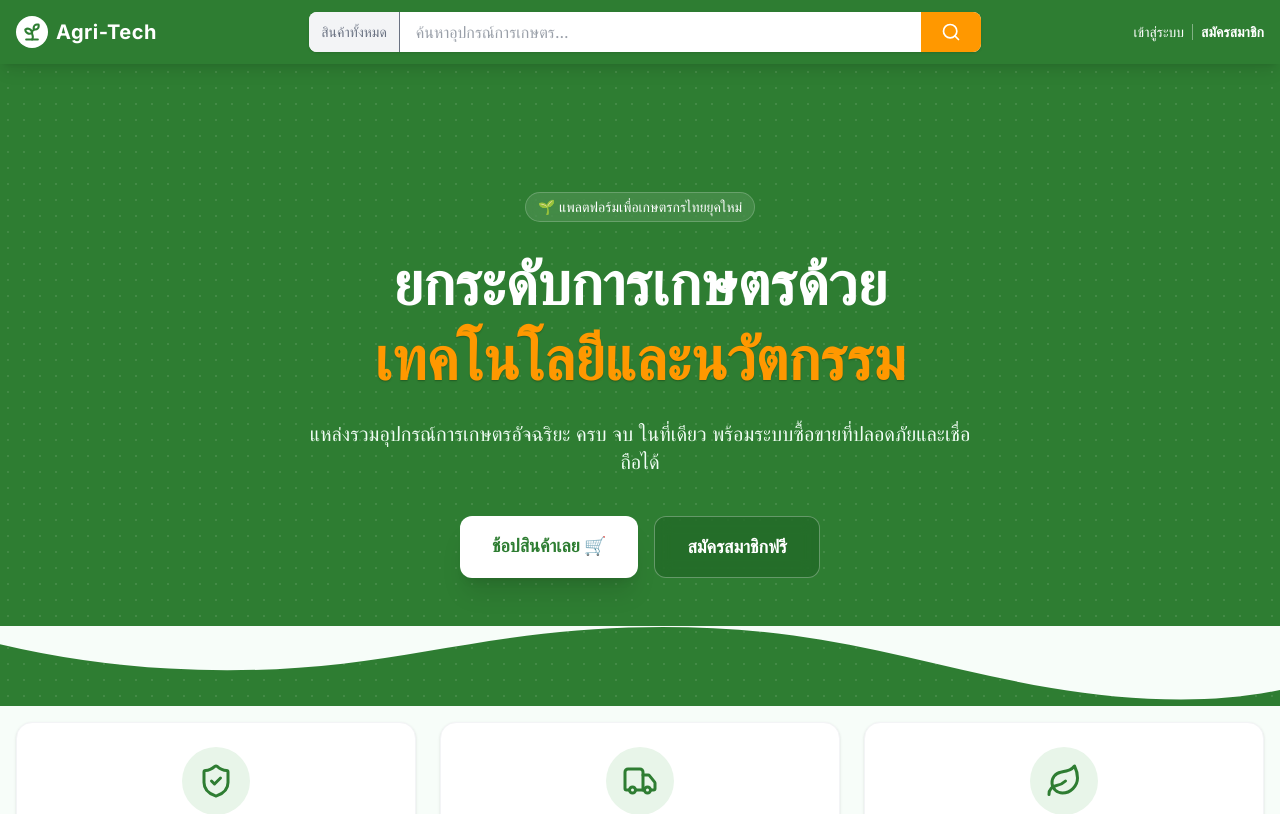
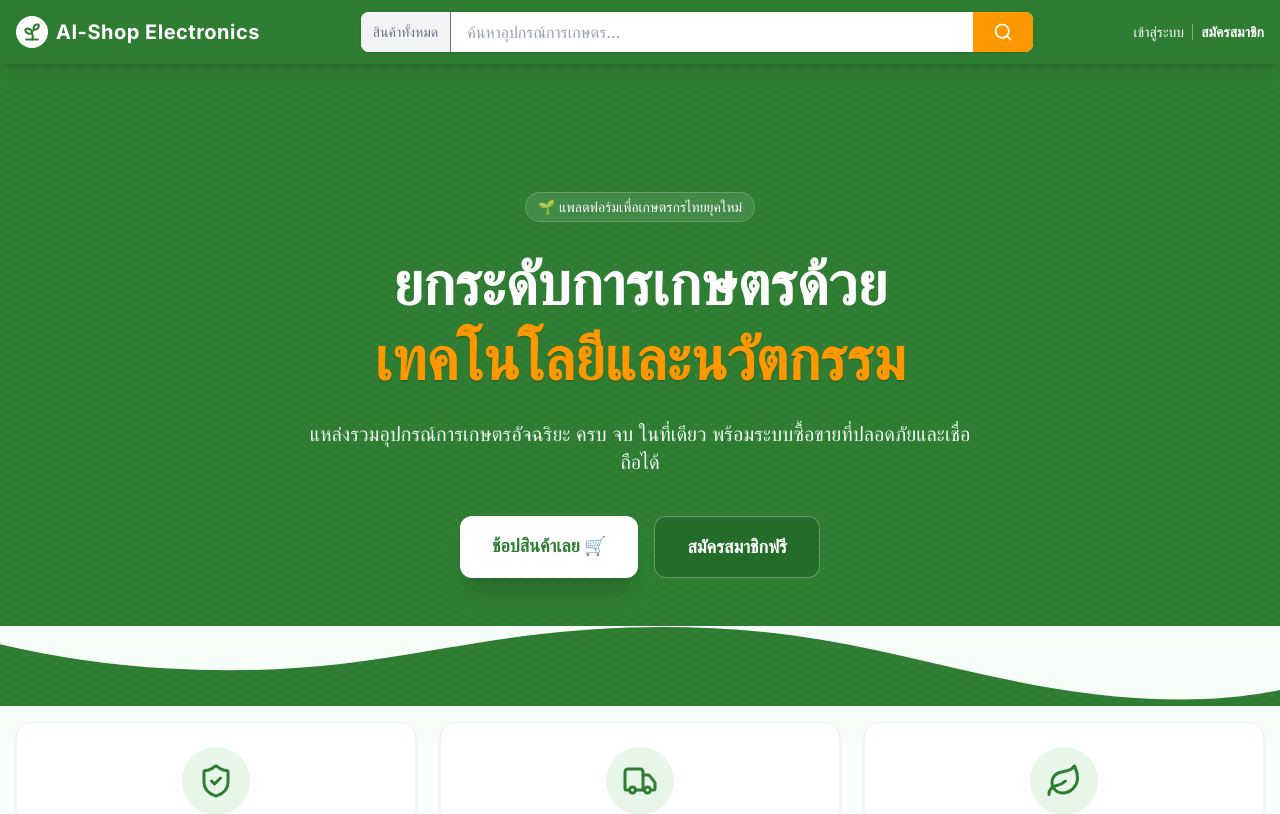
Before and after one commit to chakronwork/schoo-agi-shop, a Next.js app: page / in a window 1280 px wide. Shown: the top 814 px of the page. Built offline with nearby package versions, Linux system fonts and the light colour scheme; no server answers.

Commit message:
fixupdate24/11

```diff
--- a/src/app/layout.jsx
+++ b/src/app/layout.jsx
@@ -9,7 +9,7 @@ import { CartProvider } from '@/context/CartContext'
 const inter = Inter({ subsets: ['latin'] })
 
 export const metadata = {
-  title: 'Agri-Tech Marketplace',
+  title: 'AI-Shop Electronics',
   description: 'A platform for buying and selling agricultural tech.',
 }
 
--- a/src/components/common/Navbar.jsx
+++ b/src/components/common/Navbar.jsx
@@ -85,7 +85,7 @@ export default function Navbar() {
             <div className="bg-white text-agri-primary p-1.5 rounded-full">
               <Sprout size={20} strokeWidth={2.5} />
             </div>
-            <span className="hidden sm:block">Agri-Tech</span>
+            <span className="hidden sm:block">AI-Shop Electronics</span>
           </Link>
 
           {/* Search Bar */}
```
